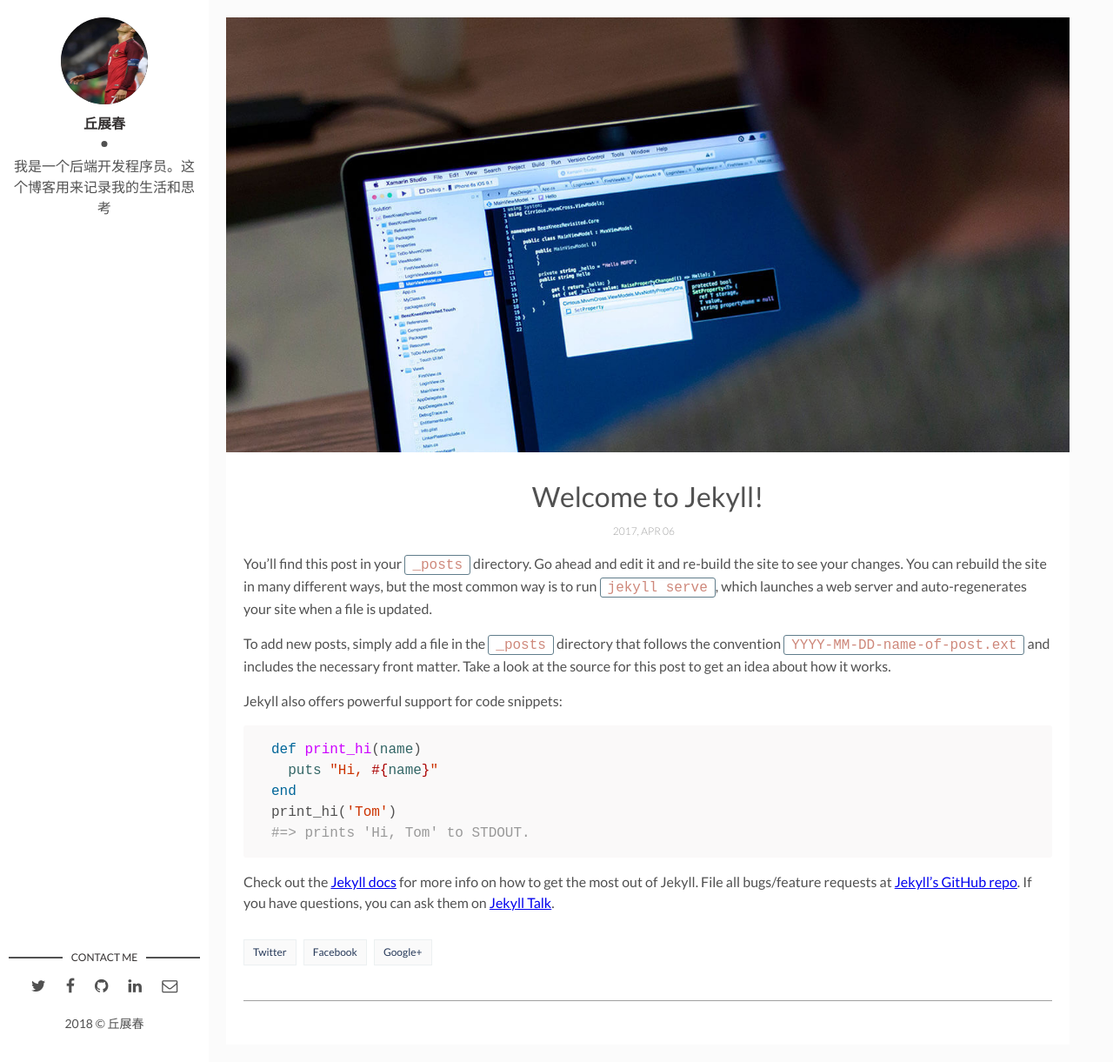
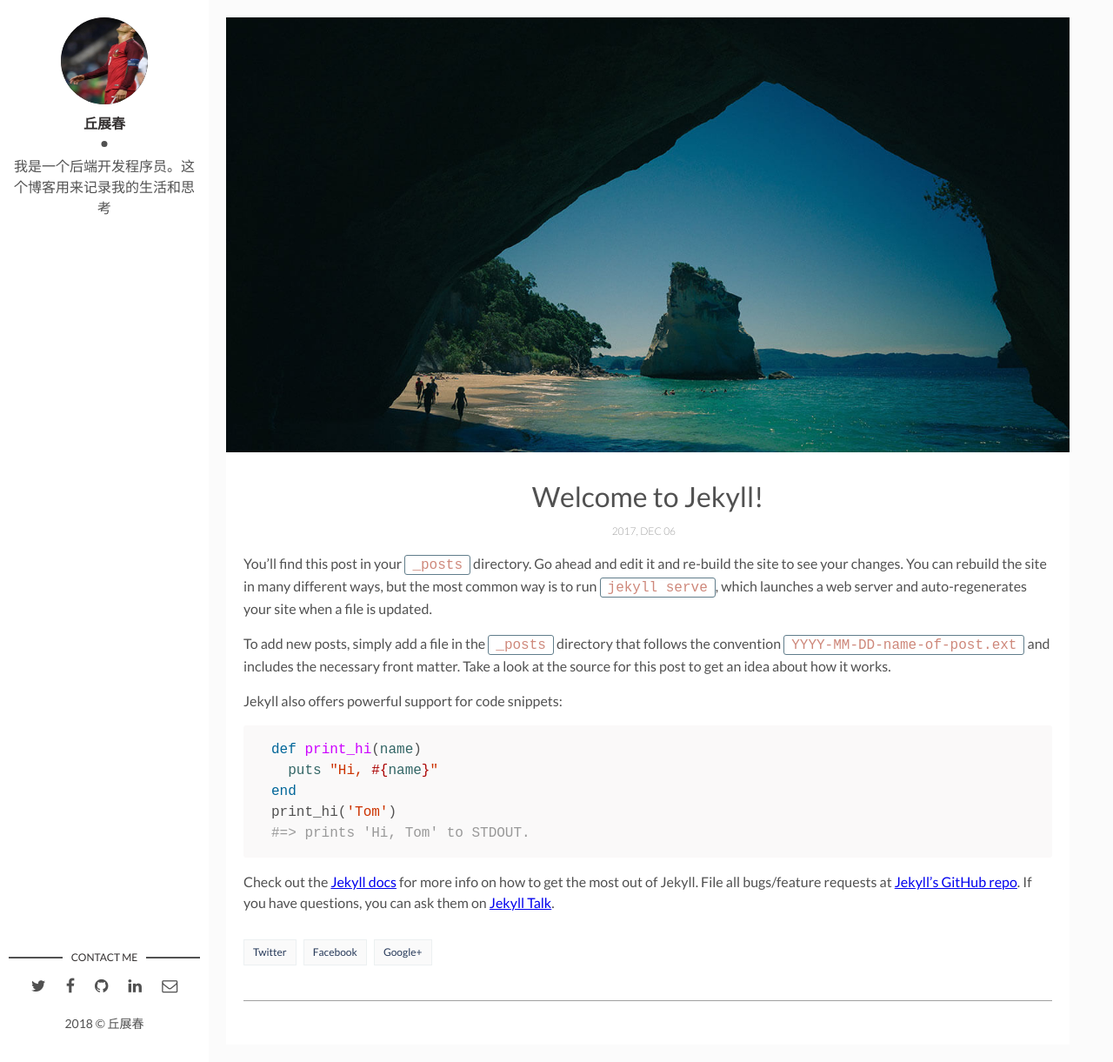
Before and after one commit to q1289845170/blog, a Jekyll site: the page built from _posts/2017-12-06-welcome-to-jekyll.markdown, in a window 1280 px wide and 1221 px high. Shown: the whole window at 87% size. Built offline with Jekyll 4.4.1, drawn with Linux system fonts in a browser that asks for light colours; some of the changed lines change nothing that is shown.

Commit message:
更新博客

```diff
--- a/_posts/2017-04-06-welcome-to-jekyll.markdown
+++ b/_posts/2017-12-06-welcome-to-jekyll.markdown
@@ -1,9 +1,9 @@
 ---
 layout: post
 title: "Welcome to Jekyll!"
-date: 2017-04-06 13:32:20
+date: 2017-12-06 13:32:20
 description: You’ll find this post in your `_posts` directory. Go ahead and edit it and re-build the site to see your changes. # Add post description (optional)
-img:  how-to-start.jpg# Add image post (optional)
+img: we-in-rest.jpg #Add image post (optional)
 ---
 You’ll find this post in your `_posts` directory. Go ahead and edit it and re-build the site to see your changes. You can rebuild the site in many different ways, but the most common way is to run `jekyll serve`, which launches a web server and auto-regenerates your site when a file is updated.
 
```
